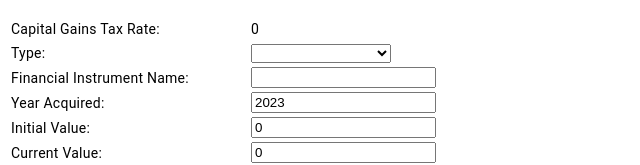
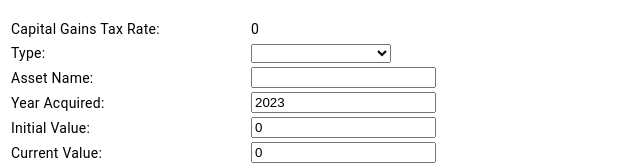
Before and after one commit to ynvtlmr/dynamic-needs-analysis, an Angular app: page /asset in a window 1280 px wide. Shown: the part 161-326 px from the top of the page, without its empty margins (0-640 px from the left). Built offline with nearby package versions, Linux system fonts and the light colour scheme.

Commit message:
minor ui text change for Asset

```diff
--- a/src/app/finance/asset.component.html
+++ b/src/app/finance/asset.component.html
@@ -20,7 +20,7 @@
   <!-- Name -->
   <tr>
     <td>
-      <label for="financialInstrumentName">Financial Instrument Name:</label>
+      <label for="financialInstrumentName">Asset Name:</label>
     </td>
     <td>
       <input id="financialInstrumentName" [(ngModel)]="name" type="text" />
```
